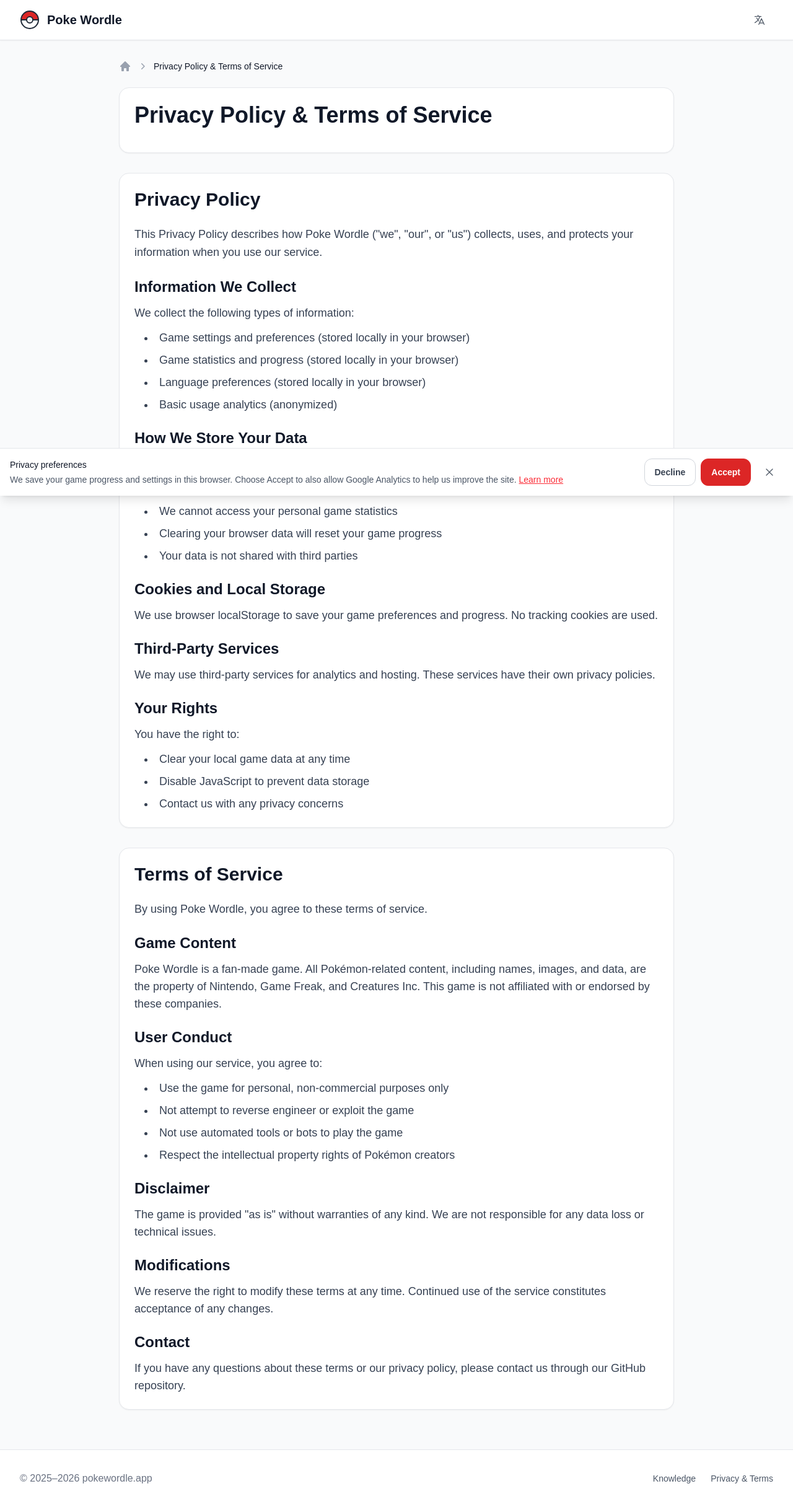
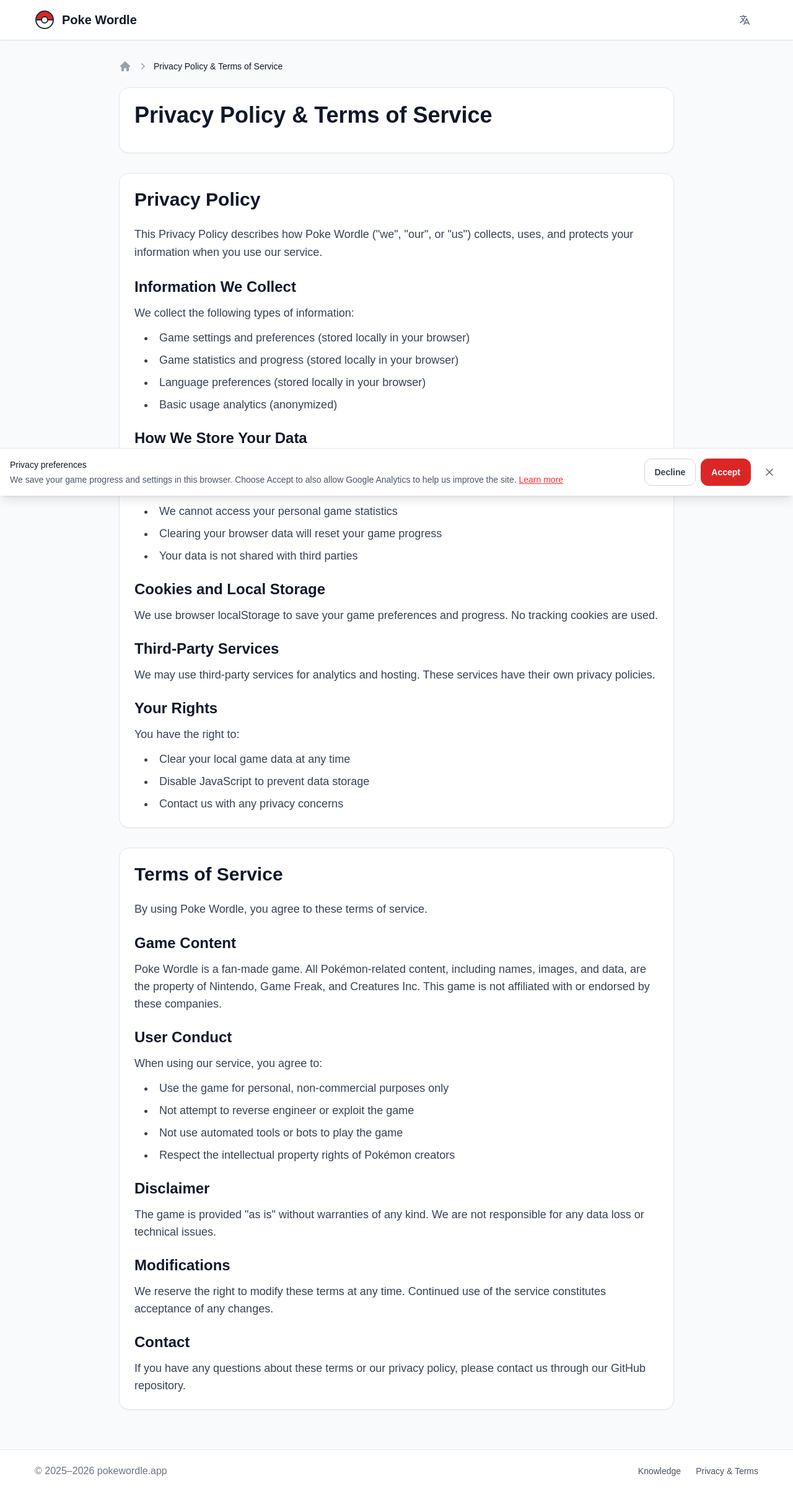
Before and after one commit to ten2ten2/poke-wordle, a Next.js app: page /en/privacy-and-terms in a window 1280 px wide. Shown: the whole page at 62% size. After the commit the page ends 2408 px from the top, so only its background shows below. Built offline with nearby package versions, Linux system fonts and the light colour scheme; no server answers; a web font is replaced by a local one.

Commit message:
style: tighten footer spacing and inset navigation content

```diff
--- a/src/components/Footer.tsx
+++ b/src/components/Footer.tsx
@@ -13,8 +13,8 @@
   return (
     <footer className="bg-white border-t border-gray-200 mt-auto safe-bottom">
       <div className="container-responsive">
-        <div className="py-4 sm:py-6">
-          <div className="flex flex-col sm:flex-row items-center justify-between gap-4">
+        <div className="px-2 py-2 sm:px-6 sm:py-3">
+          <div className="flex flex-col sm:flex-row items-center justify-between gap-2 sm:gap-4">
             {/* Copyright */}
             <div className="text-center sm:text-left">
               <p className="text-responsive-sm text-gray-500">
--- a/src/components/Navbar.tsx
+++ b/src/components/Navbar.tsx
@@ -46,12 +46,12 @@
           role="navigation"
           aria-label={t('navbar.main_navigation')}
         >
-          <div className="flex justify-between items-center gap-2 h-16">
+          <div className="flex justify-between items-center gap-1 sm:gap-2 h-16 px-2 sm:px-6">
             <div className="min-w-0">
               <Link
                 href={homeHref}
                 title={t('title')}
-                className="flex min-w-0 items-center gap-2 sm:gap-3 hover:opacity-80 transition-opacity"
+                className="flex min-w-0 items-center gap-1.5 sm:gap-3 hover:opacity-80 transition-opacity"
               >
                 <Pokeball className="size-7 sm:size-8 shrink-0" />
                 <h1 className="text-base sm:text-xl font-semibold text-gray-900 truncate">
```
